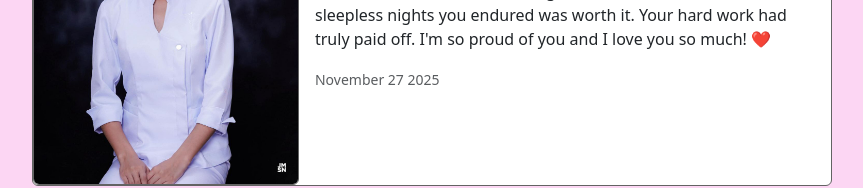
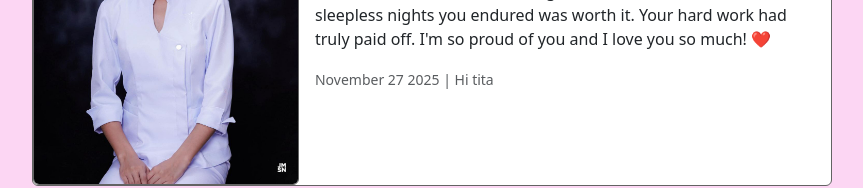
Before and after one commit to JayrusLuy/Congratulatory-Website, a React (Vite) app: page / in a window 1280 px wide. Shown: the part 383-571 px from the top of the page, without its empty margins (208-1071 px from the left). Built offline with nearby package versions, Linux system fonts and the light colour scheme.

Commit message:
included 'hi tita' text

```diff
--- a/src/App.jsx
+++ b/src/App.jsx
@@ -236,7 +236,7 @@ function App() {
                 </p>
 
                 <p className="card-text">
-                  <small className="text-body-secondary" style={{userSelect: 'none'}}>November 27 2025</small>
+                  <small className="text-body-secondary" style={{userSelect: 'none'}}>November 27 2025 | Hi tita</small>
                 </p>
 
               </div>
```
